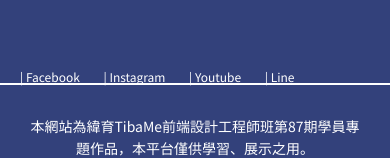
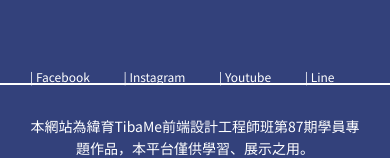
Before and after one commit to Abincat/YPARK_RWD, a plain HTML site: page Map.html in a window 390 px wide. Shown: the part 4192-4350 px from the top of the page. Drawn offline with Linux system fonts and the light colour scheme; a web font is replaced by a local one.

Commit message:
footer RWD

```diff
--- a/css/footer.css
+++ b/css/footer.css
@@ -111,18 +111,22 @@ footer {
     }
 
     .footerRightItem a {
+        padding-left: 100px;
+    }
+
+    .footerRightItem a:nth-child(1) {
         padding-left: 70px;
     }
 }
 
 @media screen and (max-width: 576px) {
     .footerRightItem a {
-        padding-left: 30px;
+        padding-left: 60px;
         font-size: 12px;
     }
 
     .footerRightItem a:nth-child(1) {
-        padding-left: 30px;
+        padding-left: 40px;
     }
 
     .footerRight div p {
@@ -132,17 +136,17 @@ footer {
 
 }
 
-@media screen and (max-width: 576px) {
+@media screen and (max-width: 390px) {
     .footerRightItem {
         display: block;
     }
 
     .footerRightItem a {
-        padding-left: 20px;
+        padding-left: 30px;
         font-size: 12px;
     }
 
     .footerRightItem a:nth-child(1) {
-        padding-left: 20px;
+        padding-left: 30px;
     }
 }
```
